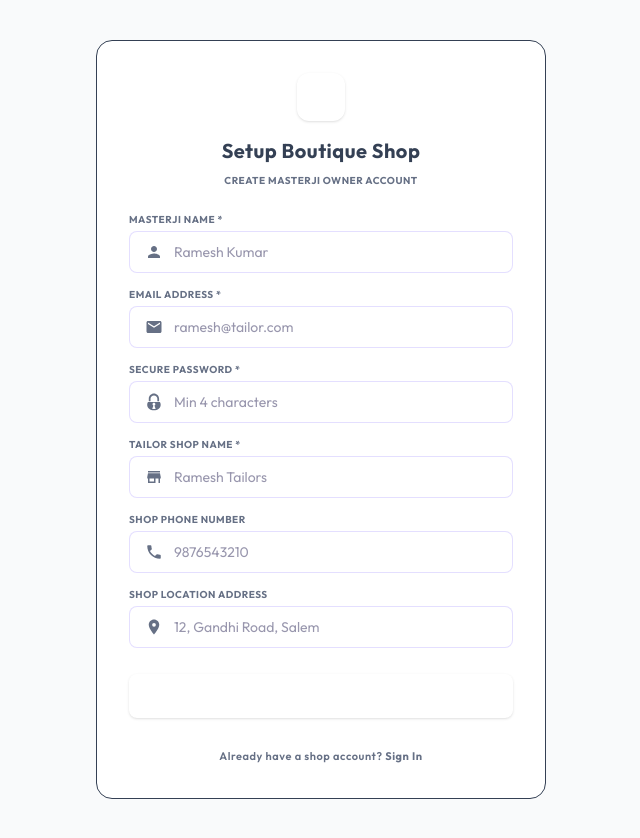
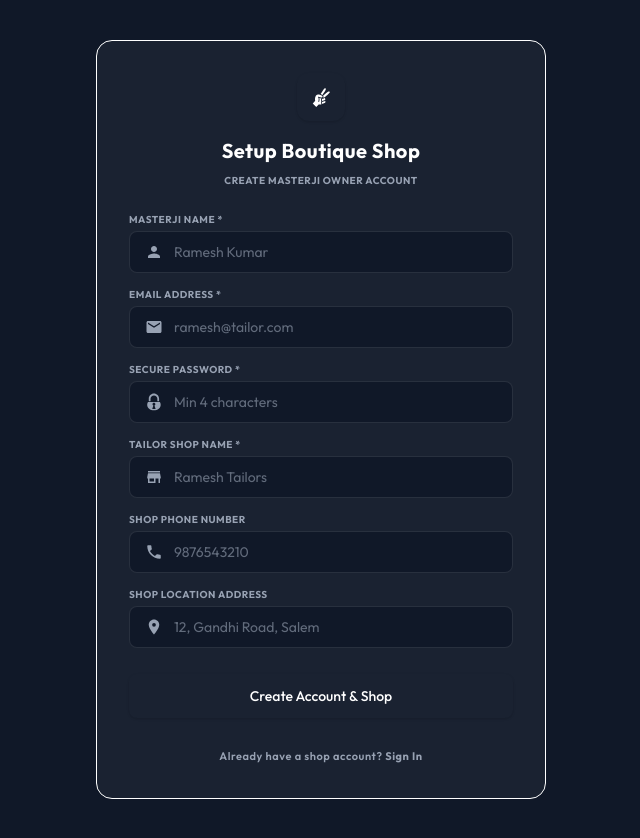
Before and after one commit to manthan2876/stitchcraft-frontend, a React (Vite) app: page /signup in a window 1280 px wide. Shown: the whole page, without its empty margins (319-959 px from the left). Built offline with nearby package versions, Linux system fonts and the light colour scheme; no server answers.

Commit message:
feat(theme): enable dark theme default and toggling

```diff
--- a/src/components/layout/Topbar.jsx
+++ b/src/components/layout/Topbar.jsx
@@ -1,12 +1,14 @@
 import React from 'react';
 import { useAuth } from '../../hooks/useAuth';
 import { useNavigate } from 'react-router-dom';
-import { MdSearch, MdMenu } from 'react-icons/md';
+import { MdSearch, MdMenu, MdWbSunny, MdNightsStay } from 'react-icons/md';
 import { useLanguage } from '../../context/LanguageContext';
+import { useTheme } from '../../context/ThemeContext';
 import ProfileImage from '../../assets/profile.png';
 
 export const Topbar = ({ pageTitle = 'Dashboard', onMenuToggle }) => {
   const { user } = useAuth();
+  const { theme, toggleTheme } = useTheme();
   const { language, changeLanguage, t } = useLanguage();
   const navigate = useNavigate();
 
@@ -49,6 +51,19 @@ export const Topbar = ({ pageTitle = 'Dashboard', onMenuToggle }) => {
           </select>
         </div>
 
+        {/* Theme Toggle Button */}
+        <button
+          onClick={toggleTheme}
+          className="w-9 h-9 rounded-xl hover:bg-bg-hover flex items-center justify-center border border-border-subtle text-text-muted hover:text-text-main transition-all cursor-pointer bg-bg-primary shadow-sm"
+          title={`Switch to ${theme === 'light' ? 'Dark' : 'Light'} Mode`}
+        >
+          {theme === 'light' ? (
+            <MdWbSunny className="w-5 h-5 text-amber-500" />
+          ) : (
+            <MdNightsStay className="w-5 h-5 text-purple-400" />
+          )}
+        </button>
+
         {/* Divider */}
         <div className="h-6 sm:h-8 w-[1px] bg-border-subtle" />
 
--- a/src/context/ThemeContext.jsx
+++ b/src/context/ThemeContext.jsx
@@ -3,18 +3,28 @@ import React, { createContext, useState, useEffect, useContext } from 'react';
 const ThemeContext = createContext();
 
 export const ThemeProvider = ({ children }) => {
-  // Enforce light theme strictly for steps 1-13 as requested
-  const [theme, setTheme] = useState('light');
+  const [theme, setTheme] = useState(() => {
+    const saved = localStorage.getItem('stitchcraft_theme');
+    // Default to dark mode to keep the original wow-factor aesthetics as default
+    return saved === 'light' ? 'light' : 'dark';
+  });
 
   useEffect(() => {
     const root = window.document.documentElement;
-    root.classList.add('light-theme');
-    root.classList.remove('dark');
-    root.setAttribute('data-theme', 'light');
-  }, []);
+    if (theme === 'light') {
+      root.classList.add('light-theme');
+      root.classList.remove('dark');
+      root.setAttribute('data-theme', 'light');
+    } else {
+      root.classList.remove('light-theme');
+      root.classList.add('dark');
+      root.setAttribute('data-theme', 'dark');
+    }
+    localStorage.setItem('stitchcraft_theme', theme);
+  }, [theme]);
 
   const toggleTheme = () => {
-    console.log('Theme toggle is disabled until Theme Management is implemented.');
+    setTheme(prev => (prev === 'light' ? 'dark' : 'light'));
   };
 
   return (
```
